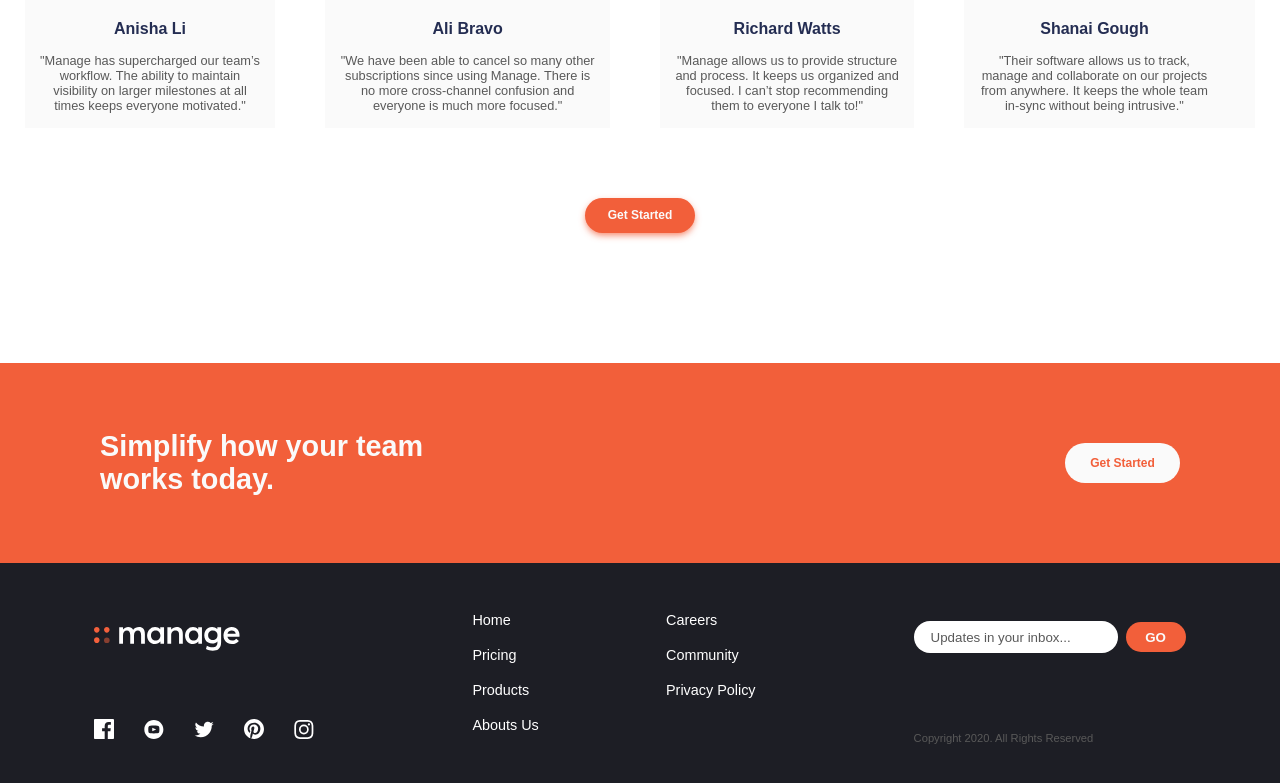
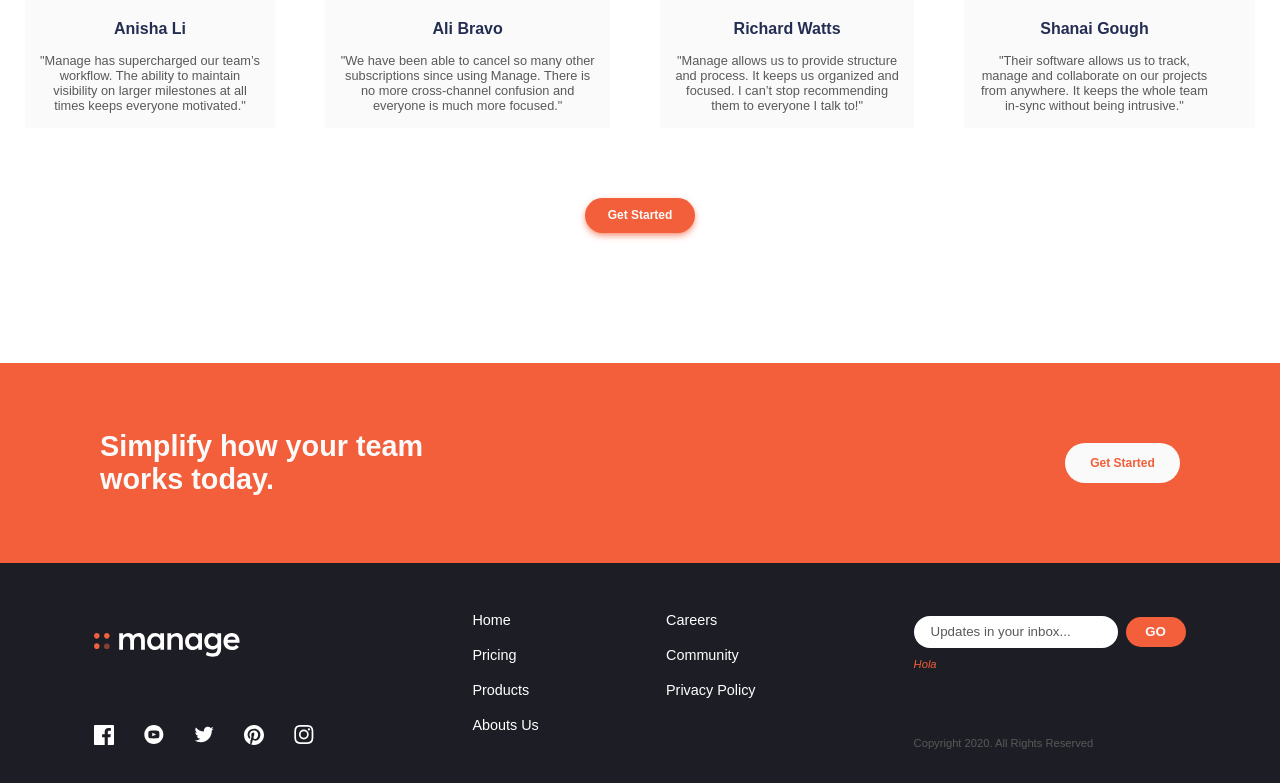
Before and after one commit to johncardenasp/manage, a React (Create React App) app: page / in a window 1280 px wide. Shown: the part 1223-2006 px from the top of the page. Built offline with nearby package versions, Linux system fonts and the light colour scheme; a web font is replaced by a local one.

Commit message:
Finished frontend project

```diff
--- a/src/components/Footer.js
+++ b/src/components/Footer.js
@@ -10,20 +10,24 @@ import iglogo from '../images/icon-instagram.svg';
 import logoWhite from '../images/logo-white.svg';
 
 class Footer extends React.Component {
-
-  handleSubmit = (e) => {
-    e.preventDefault();
-  }
-
   render() {
     return (
       <footer className="footer">
         <div className="footer__form">
           <form onSubmit={this.handleSubmit}>
             <label htmlFor="email">
-              <input type="email" name="email" placeholder="Updates in your inbox..." />
+              <input
+                type="email"
+                name="email"
+                placeholder="Updates in your inbox..."
+              />
             </label>
             <button type="submit">GO</button>
+            <p className="email__error">
+              <i>
+                Hola
+              </i>
+            </p>
           </form>
         </div>
         <nav className="footer__nav">
--- a/src/components/styles/Footer.css
+++ b/src/components/styles/Footer.css
@@ -38,6 +38,12 @@
 
 .footer__form button:hover {
   opacity: 0.7;
+}
+
+.email__error {
+  font-size: 0.7rem;
+  color: var(--red);
+  margin-top: 10px;
 }
 
 .footer__nav {
```
